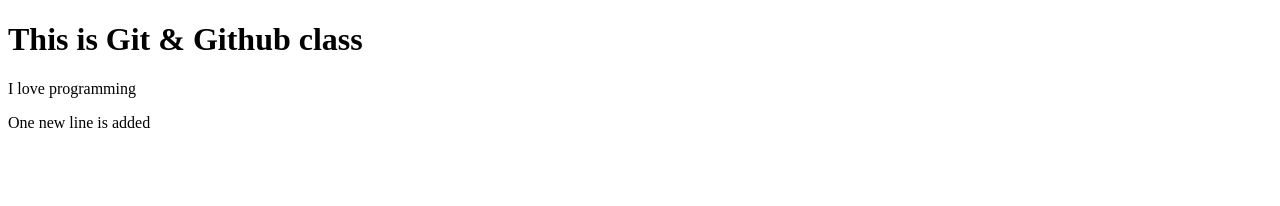
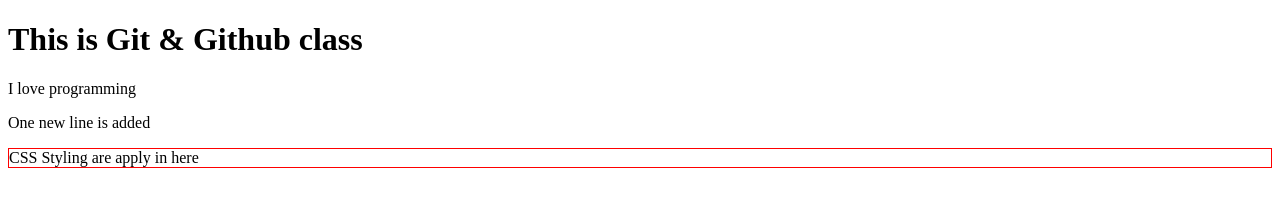
Before and after one commit to jakaria2055/git-github, a plain HTML site: page index.html in a window 1280 px wide. Drawn offline with Linux system fonts and the light colour scheme.

Commit message:
CSS style is applied

```diff
--- a/index.html
+++ b/index.html
@@ -9,5 +9,6 @@
     <h1>This is Git & Github class</h1>
     <p>I love programming</p>
     <p>One new line is added</p>
+    <p style="border: 1px solid red;">CSS Styling are apply in here</p>
 </body>
 </html>
```
